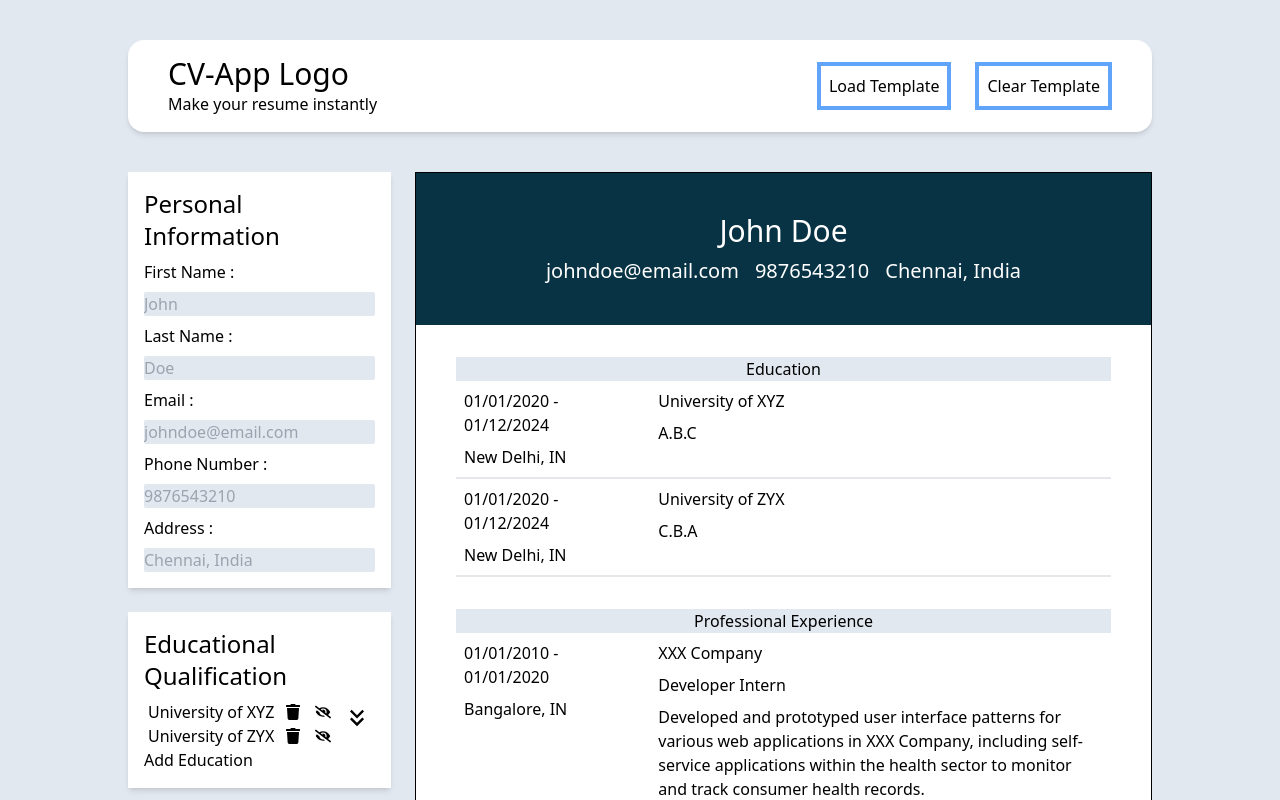
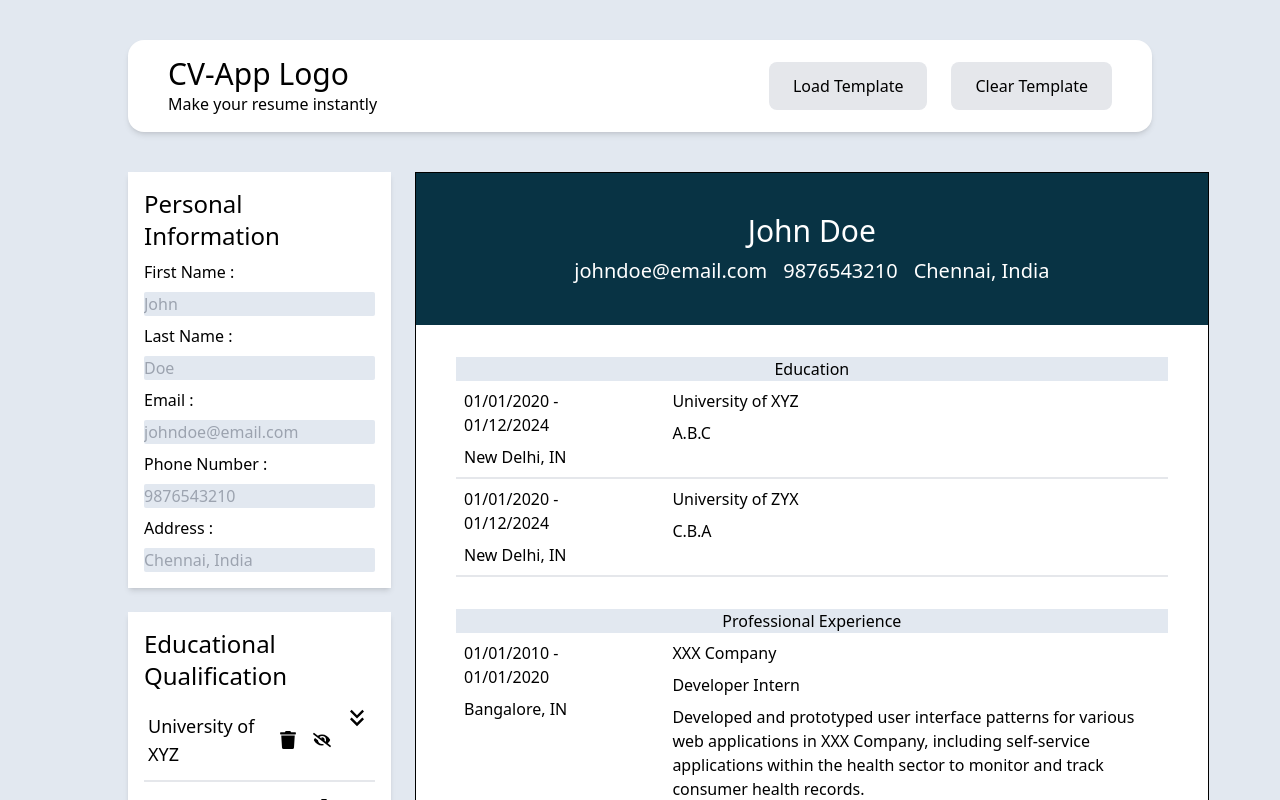
Before and after one commit to roopxx/cv-app, a React (Vite) app: page / in a window 1280 px wide. Both pictures are taken after a click on the button 357 px from the left and 718 px from the top of the page. Shown: the top 800 px of the page. Built offline with nearby package versions, Linux system fonts and the light colour scheme.

Commit message:
Enhance styling

```diff
--- a/src/components/Educational.jsx
+++ b/src/components/Educational.jsx
@@ -75,9 +75,19 @@ const Educational = ({ educationalData, handleEducationInfoChange }) => {
           )}
         </button>
       </div>
-      {showEducationSection ? <div>{allEducationInfo}</div> : ""}
+      {showEducationSection ? (
+        <div className="space-y-1">{allEducationInfo}</div>
+      ) : (
+        ""
+      )}
       {showEducationSection && (
-        <button onClick={handleAddButton}>Add Education</button>
+        <button className="mt-2 p-1" onClick={handleAddButton}>
+          <div className="group relative overflow-hidden rounded-lg bg-gray-200 px-6 py-2 [transform:translateZ(0)] before:absolute before:bottom-0 before:left-0 before:size-full before:origin-[100%_100%] before:scale-x-0 before:bg-sky-600 before:transition before:duration-500 before:ease-in-out hover:before:origin-[0_0] hover:before:scale-x-100">
+            <span className="relative z-0 text-black transition duration-500 ease-in-out group-hover:text-gray-50">
+              Add Education
+            </span>
+          </div>
+        </button>
       )}
     </div>
   );
@@ -94,9 +104,13 @@ const EducationSection = ({
     <>
       <div>
         <div>
-          <div className="flex justify-between px-1">
+          <div className="my-3 flex justify-between px-1 text-lg">
             <p>{!showForm ? education.schoolName : ""}</p>
-            <button onClick={() => handleDeleteButton(education.id)}>
+            <div className="flex gap-2">
+              <button
+                className="px-1 hover:animate-bounce hover:text-red-500"
+                onClick={() => handleDeleteButton(education.id)}
+              >
                 <FaTrash />
               </button>
               <button className="px-1" onClick={() => setShowForm(!showForm)}>
@@ -107,6 +121,8 @@ const EducationSection = ({
                 )}
               </button>
             </div>
+          </div>
+          <hr className="my-2 border" />
           {showForm && (
             <div>
               <form action="" className="flex flex-col gap-2">
@@ -175,7 +191,7 @@ const EducationSection = ({
                     handleChange(e, education);
                   }}
                 />
-                <div className="mt-2">
+                <div className="my-2">
                   <button
                     className="w-full border-2 border-blue-500 p-1"
                     onClick={() => setShowForm(!showForm)}
--- a/src/components/Header.jsx
+++ b/src/components/Header.jsx
@@ -8,14 +8,19 @@ const Header = ({ loadTemplate, clearTemplate }) => {
         <p>Make your resume instantly</p>
       </div>
       <div className="flex items-center gap-6">
-        <button className="border-4 border-blue-400 p-2" onClick={loadTemplate}>
-          Load Template
+        <button onClick={loadTemplate}>
+          <div className="group relative overflow-hidden rounded-lg bg-gray-200 px-6 py-3 [transform:translateZ(0)] before:absolute before:left-1/2 before:top-1/2 before:size-8 before:-translate-x-1/2 before:-translate-y-1/2 before:scale-[0] before:rounded-full before:bg-sky-600 before:opacity-0 before:transition before:duration-500 before:ease-in-out hover:before:scale-[6] hover:before:opacity-100">
+            <span className="relative z-0 text-black transition duration-500 ease-in-out group-hover:text-gray-50">
+              Load Template
+            </span>
+          </div>
         </button>
-        <button
-          className="border-4 border-blue-400 p-2"
-          onClick={clearTemplate}
-        >
-          Clear Template
+        <button onClick={clearTemplate}>
+          <div className="group relative overflow-hidden rounded-lg bg-gray-200 px-6 py-3 [transform:translateZ(0)] before:absolute before:left-1/2 before:top-1/2 before:size-8 before:-translate-x-1/2 before:-translate-y-1/2 before:scale-[0] before:rounded-full before:bg-sky-600 before:opacity-0 before:transition before:duration-500 before:ease-in-out hover:before:scale-[6] hover:before:opacity-100">
+            <span className="relative z-0 text-black transition duration-500 ease-in-out group-hover:text-gray-50">
+              Clear Template
+            </span>
+          </div>
         </button>
       </div>
     </div>
--- a/src/components/Professional.jsx
+++ b/src/components/Professional.jsx
@@ -76,9 +76,19 @@ const Professional = ({ professionalData, handleProfessionInfoChange }) => {
           )}
         </button>
       </div>
-      {showProfessionalExp ? <div>{allProfessionInfo}</div> : ""}
+      {showProfessionalExp ? (
+        <div className="space-y-1">{allProfessionInfo}</div>
+      ) : (
+        ""
+      )}
       {showProfessionalExp && (
-        <button onClick={handleAddButton}>Add Profession</button>
+        <button className="mt-2 p-1" onClick={handleAddButton}>
+          <div className="group relative overflow-hidden rounded-lg bg-gray-200 px-6 py-2 [transform:translateZ(0)] before:absolute before:bottom-0 before:left-0 before:size-full before:origin-[100%_100%] before:scale-x-0 before:bg-sky-600 before:transition before:duration-500 before:ease-in-out hover:before:origin-[0_0] hover:before:scale-x-100">
+            <span className="relative z-0 text-black transition duration-500 ease-in-out group-hover:text-gray-50">
+              Add Profession
+            </span>
+          </div>
+        </button>
       )}
     </div>
   );
@@ -95,9 +105,13 @@ const ProfessionSection = ({
     <>
       <div>
         <div>
-          <div className="flex justify-between px-1">
+          <div className="my-3 flex justify-between px-1 text-lg">
             <p>{!showForm ? profession.companyName : ""}</p>
-            <button onClick={() => handleDeleteButton(profession.id)}>
+            <div className="flex gap-2">
+              <button
+                className="px-1 hover:animate-bounce hover:text-red-500"
+                onClick={() => handleDeleteButton(profession.id)}
+              >
                 <FaTrash />
               </button>
               <button className="px-1" onClick={() => setShowForm(!showForm)}>
@@ -105,9 +119,11 @@ const ProfessionSection = ({
                   <FaEye className="hover:scale-125" />
                 ) : (
                   <FaEyeSlash className="hover:scale-125" />
-              )}{" "}
+                )}
               </button>
             </div>
+          </div>
+          <hr className="my-2 border" />
           {showForm && (
             <div>
               <form action="" className="flex flex-col gap-2">
@@ -186,7 +202,7 @@ const ProfessionSection = ({
                     handleChange(e, profession);
                   }}
                 />
-                <div className="mt-2">
+                <div className="my-2">
                   <button
                     className="w-full border-2 border-blue-500 p-1"
                     onClick={() => setShowForm(!showForm)}
--- a/src/components/Resume.jsx
+++ b/src/components/Resume.jsx
@@ -7,7 +7,10 @@ const Resume = ({ resumeData }) => {
     resumeData[2],
   ];
   return (
-    <div className="mt-10 border border-black">
+    <div
+      className="mx-auto my-10 border border-black bg-white"
+      style={{ width: "210mm", height: "297mm" }}
+    >
       <section className="bg-cyan-950">
         <div className="py-10 text-center">
           <h1 className="mb-2 text-3xl text-white">
@@ -92,6 +95,7 @@ const Resume = ({ resumeData }) => {
                   <p>{info.jobDescription}</p>
                 </div>
               </div>
+              <hr className="border" />
             </div>
           ))}
         </div>
```
Lines whose indentation alone changed are shown as unchanged.
